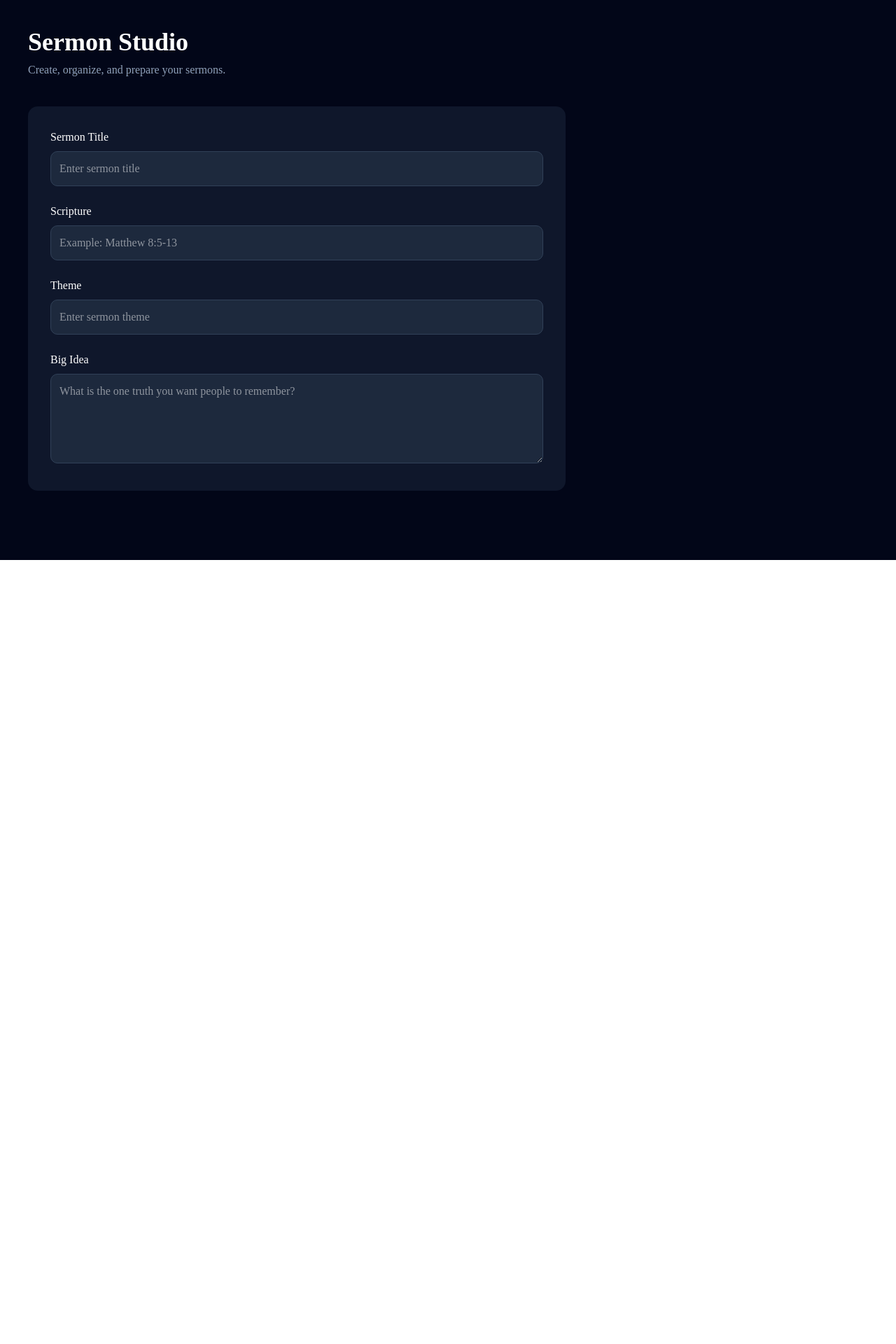
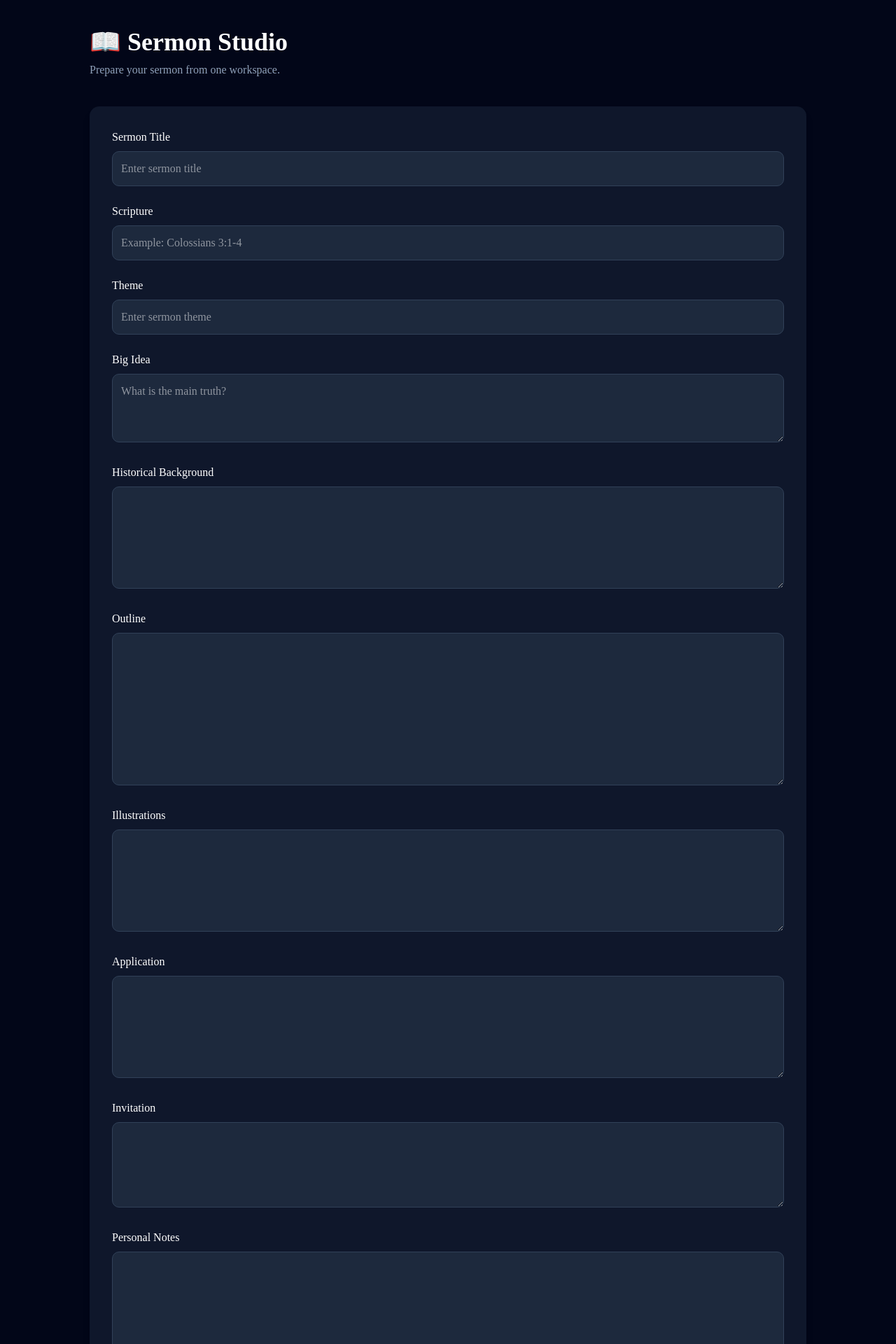
Before and after one commit to Shorty318-LA/pulpitpro, a Next.js app: page /sermon-studio in a window 1280 px wide. Shown: the top 1920 px of the page at 70% size. Before the commit the page ends 800 px from the top, so only its background shows below. Built offline with nearby package versions, Linux system fonts and the light colour scheme.

Commit message:
Complete Sermon Studio interface

```diff
--- a/app/sermon-studio/page.tsx
+++ b/app/sermon-studio/page.tsx
@@ -1,14 +1,20 @@
 export default function SermonStudioPage() {
   return (
-    <main className="min-h-screen bg-slate-950 p-10 text-white">
-      <h1 className="text-4xl font-bold">Sermon Studio</h1>
+    <main className="min-h-screen bg-slate-950 text-white p-10">
+      <div className="mx-auto max-w-5xl">
+
+        <h1 className="text-4xl font-bold">
+          📖 Sermon Studio
+        </h1>
 
         <p className="mt-2 text-slate-400">
-        Create, organize, and prepare your sermons.
+          Prepare your sermon from one workspace.
         </p>
 
-      <div className="mt-10 max-w-3xl rounded-xl bg-slate-900 p-8">
+        <div className="mt-10 rounded-xl bg-slate-900 p-8 shadow-lg">
+
           <div className="space-y-6">
+
             <div>
               <label className="mb-2 block font-medium">
                 Sermon Title
@@ -27,7 +33,7 @@ export default function SermonStudioPage() {
 
               <input
                 className="w-full rounded-lg border border-slate-700 bg-slate-800 p-3"
-              placeholder="Example: Matthew 8:5-13"
+                placeholder="Example: Colossians 3:1-4"
               />
             </div>
 
@@ -48,11 +54,85 @@ export default function SermonStudioPage() {
               </label>
 
               <textarea
-              className="h-32 w-full rounded-lg border border-slate-700 bg-slate-800 p-3"
-              placeholder="What is the one truth you want people to remember?"
+                rows={3}
+                className="w-full rounded-lg border border-slate-700 bg-slate-800 p-3"
+                placeholder="What is the main truth?"
               />
             </div>
+
+            <div>
+              <label className="mb-2 block font-medium">
+                Historical Background
+              </label>
+
+              <textarea
+                rows={5}
+                className="w-full rounded-lg border border-slate-700 bg-slate-800 p-3"
+              />
             </div>
+
+            <div>
+              <label className="mb-2 block font-medium">
+                Outline
+              </label>
+
+              <textarea
+                rows={8}
+                className="w-full rounded-lg border border-slate-700 bg-slate-800 p-3"
+              />
+            </div>
+
+            <div>
+              <label className="mb-2 block font-medium">
+                Illustrations
+              </label>
+
+              <textarea
+                rows={5}
+                className="w-full rounded-lg border border-slate-700 bg-slate-800 p-3"
+              />
+            </div>
+
+            <div>
+              <label className="mb-2 block font-medium">
+                Application
+              </label>
+
+              <textarea
+                rows={5}
+                className="w-full rounded-lg border border-slate-700 bg-slate-800 p-3"
+              />
+            </div>
+
+            <div>
+              <label className="mb-2 block font-medium">
+                Invitation
+              </label>
+
+              <textarea
+                rows={4}
+                className="w-full rounded-lg border border-slate-700 bg-slate-800 p-3"
+              />
+            </div>
+
+            <div>
+              <label className="mb-2 block font-medium">
+                Personal Notes
+              </label>
+
+              <textarea
+                rows={6}
+                className="w-full rounded-lg border border-slate-700 bg-slate-800 p-3"
+              />
+            </div>
+
+            <button className="rounded-lg bg-blue-600 px-6 py-3 font-semibold hover:bg-blue-700">
+              Save Sermon
+            </button>
+
+          </div>
+        </div>
+
       </div>
     </main>
   );
```
Lines whose indentation alone changed are shown as unchanged.
